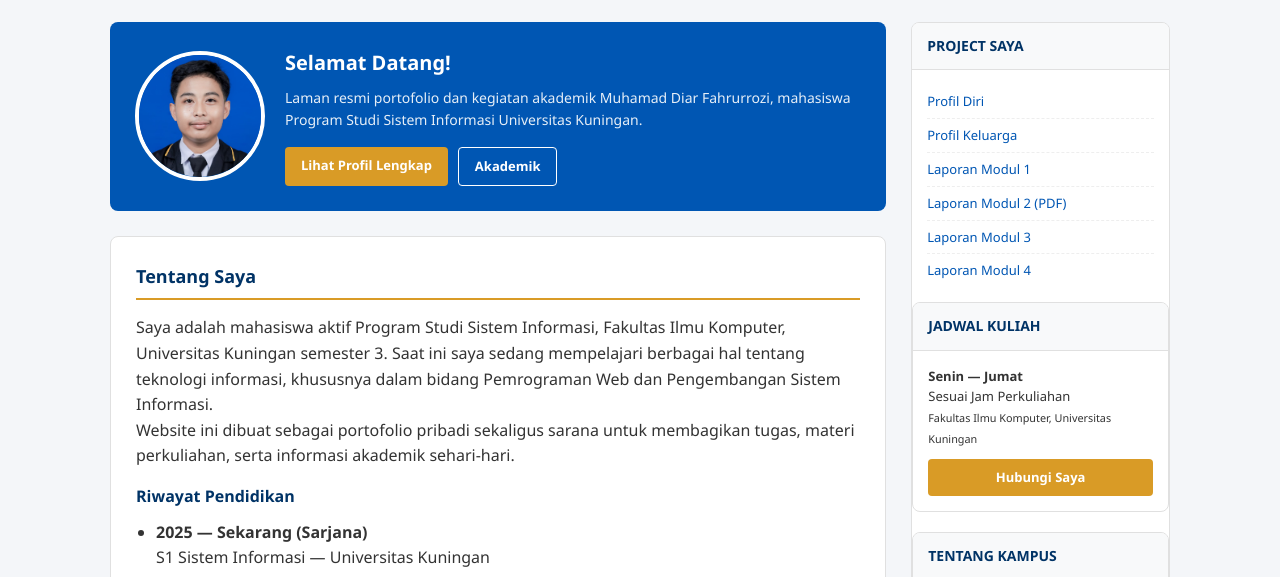
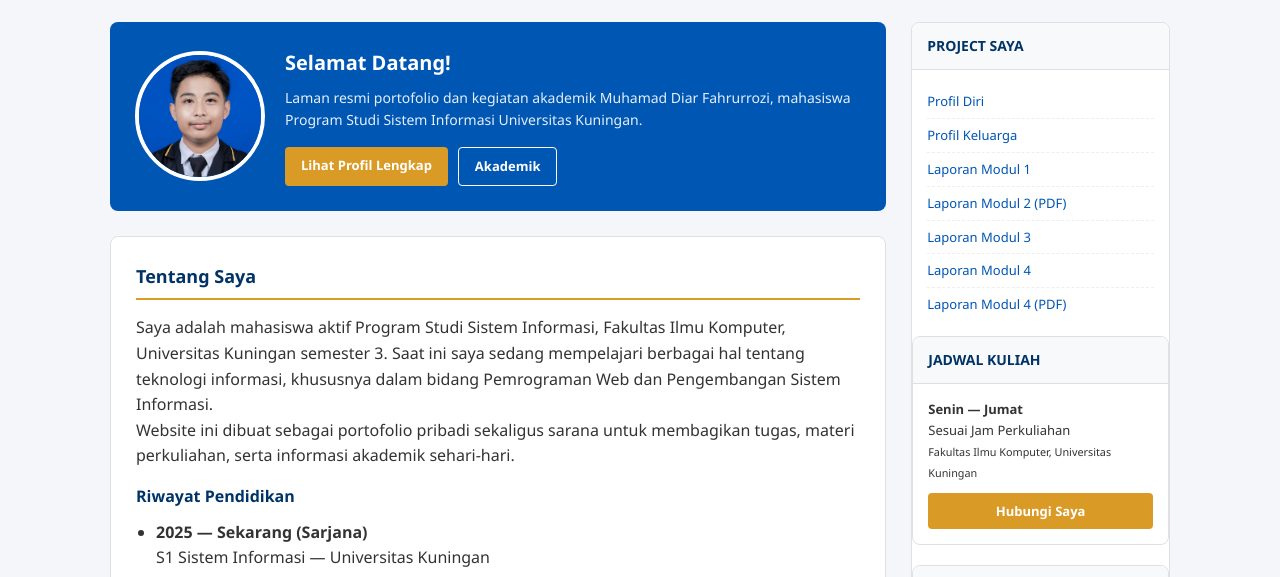
Before and after one commit to MuhamadDiarFahrurrozi/20250910022_M_DIAR_F_WEB_DESAIN, a plain HTML site: page indexPROFILEDIRI.html in a window 1280 px wide. Shown: the part 178-755 px from the top of the page. Drawn offline with Linux system fonts and the light colour scheme.

Commit message:
Menambahkan link dan file PDF laporan Modul 4

```diff
--- a/indexPROFILEDIRI.html
+++ b/indexPROFILEDIRI.html
@@ -294,7 +294,7 @@
         <li><a href="https://raw.githubusercontent.com/MuhamadDiarFahrurrozi/Laporan_Praktikum_Modul2/main/LAPRAK_MD2_WEB_DESAIN_M_DIAR_FAHRURROZI.pdf" target="_blank">Laporan Modul 2 (PDF)</a></li>
         <li><a href="MODUL_3/Kerangka.html">Laporan Modul 3</a></li>
         <li><a href="MODUL_4/Kerangka.html">Laporan Modul 4</a></li>
-
+        <li><a href="MODUL_4/LAPRAK_MD4_WEB_DESAIN.pdf" target="_blank">Laporan Modul 4 (PDF)</a></li>
          </ul>
 
             </div>
```
